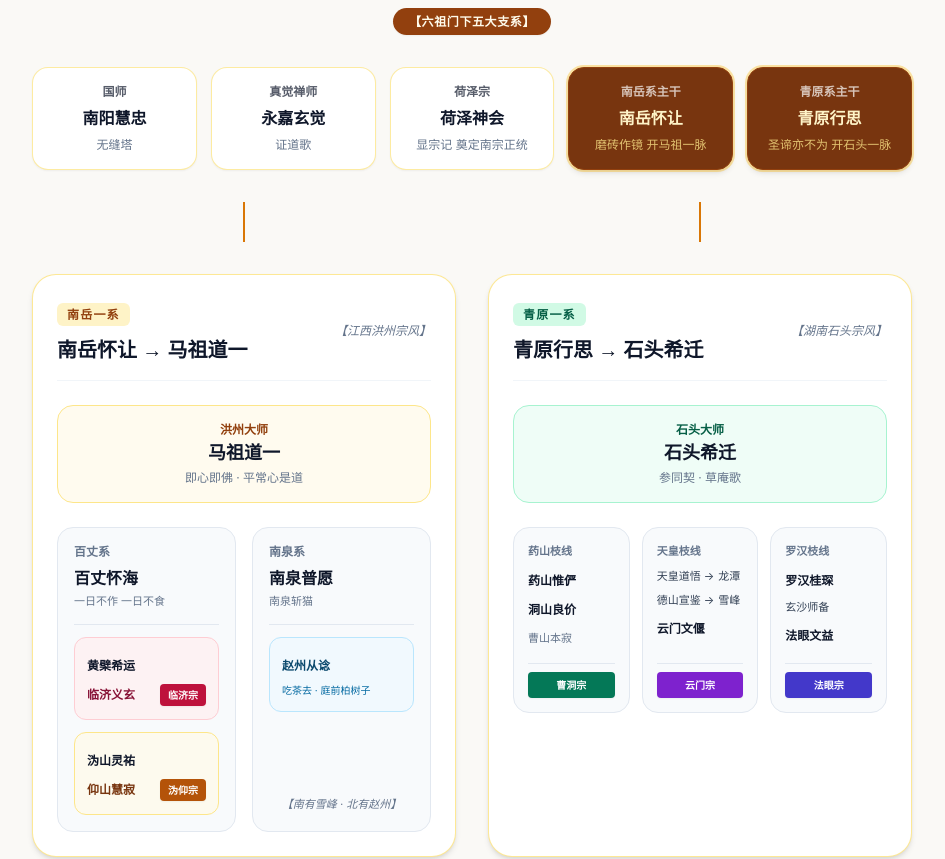
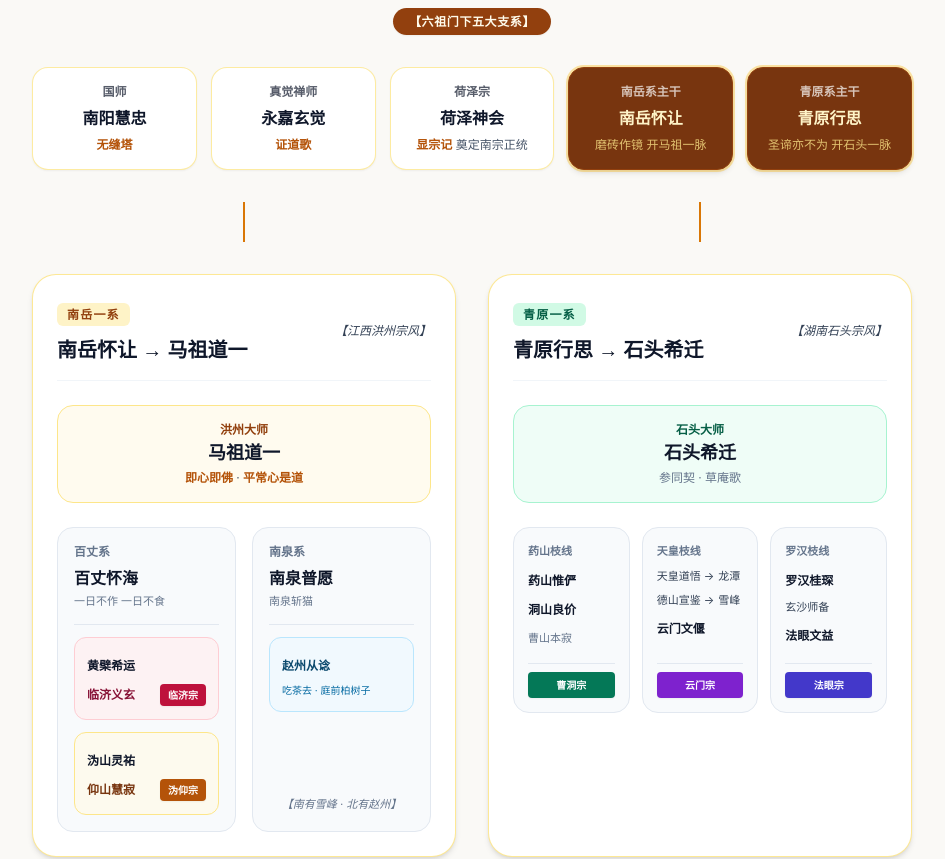
Before and after one commit to creativeburster/chanzong.space, a Next.js app: page / in a window 1280 px wide. Shown: the part 3940-4799 px from the top of the page, without its empty margins (312-1257 px from the left). Built offline with nearby package versions, Linux system fonts and the light colour scheme.

Commit message:
feat: 世系图加链接(证道歌/显宗记/无缝塔/即心即佛/平常心是道/五家宗派标签) + 加深宗风文字颜色

```diff
--- a/components/LineageGraph.tsx
+++ b/components/LineageGraph.tsx
@@ -12,6 +12,8 @@ interface MasterNode {
   sect?: string;
   sectColor?: string;
   sub?: string;
+  subLinks?: { text: string; href: string }[];
+  sectLink?: string;
 }
 
 export const LineageGraph: React.FC = () => {
@@ -29,9 +31,9 @@ export const LineageGraph: React.FC = () => {
 
   // 2. 六祖门下五大分支
   const huinengDisciples: MasterNode[] = [
-    { id: 'nanyang-huizhong', name: '南阳慧忠', title: '国师', sub: '无缝塔' },
-    { id: 'yongjia', name: '永嘉玄觉', title: '真觉禅师', sub: '证道歌' },
-    { id: 'shenhui', name: '荷泽神会', title: '荷泽宗', sub: '显宗记 奠定南宗正统' },
+    { id: 'nanyang-huizhong', name: '南阳慧忠', title: '国师', sub: '无缝塔', subLinks: [{ text: '无缝塔', href: '/persons/nanyang-huizhong' }] },
+    { id: 'yongjia', name: '永嘉玄觉', title: '真觉禅师', sub: '证道歌', subLinks: [{ text: '证道歌', href: '/classics/zhengdaoge' }] },
+    { id: 'shenhui', name: '荷泽神会', title: '荷泽宗', sub: '显宗记 奠定南宗正统', subLinks: [{ text: '显宗记', href: '/classics/shenhui' }] },
     { id: 'huairang', name: '南岳怀让', title: '南岳系主干', sub: '磨砖作镜 开马祖一脉' },
     { id: 'xingsi', name: '青原行思', title: '青原系主干', sub: '圣谛亦不为 开石头一脉' },
   ];
@@ -159,8 +161,22 @@ export const LineageGraph: React.FC = () => {
                       {t(d.name)}
                     </div>
                   )}
-                  <div className={`text-xs mt-1 truncate ${isMainBranch ? 'text-amber-200/80' : 'text-slate-500'}`}>
-                    {t(d.sub || '')}
+                  <div className={`text-xs mt-1 truncate ${isMainBranch ? 'text-amber-200/80' : 'text-slate-600'}`}>
+                    {d.subLinks
+                      ? t(d.sub || '').split(d.subLinks[0].text).map((part, i) => (
+                          <React.Fragment key={i}>
+                            {part}
+                            {i < d.subLinks!.length && (
+                              <Link
+                                href={d.subLinks![i].href}
+                                className={`hover:underline ${isMainBranch ? 'text-amber-300 hover:text-amber-200' : 'text-amber-700 hover:text-amber-900'} font-semibold`}
+                              >
+                                {t(d.subLinks![i].text)}
+                              </Link>
+                            )}
+                          </React.Fragment>
+                        ))
+                      : t(d.sub || '')}
                   </div>
                 </div>
               );
@@ -193,7 +209,7 @@ export const LineageGraph: React.FC = () => {
                     {t('南岳怀让 → 马祖道一')}
                   </h3>
                 </div>
-                <div className="text-xs text-slate-500 font-serif-zen italic">
+                <div className="text-xs text-slate-700 font-serif-zen italic">
                   {t('【江西洪州宗风】')}
                 </div>
               </div>
@@ -204,7 +220,11 @@ export const LineageGraph: React.FC = () => {
                 <Link href="/persons/mazu" className="text-lg font-bold font-serif-zen text-slate-900 hover:text-amber-800 hover:underline">
                   {t('马祖道一')}
                 </Link>
-                <div className="text-xs text-slate-500 mt-0.5">{t('即心即佛 · 平常心是道')}</div>
+                <div className="text-xs text-slate-600 mt-0.5">
+                  <Link href="/concepts/mind-is-buddha" className="text-amber-700 hover:text-amber-900 hover:underline font-semibold">{t('即心即佛')}</Link>
+                  {' · '}
+                  <Link href="/concepts/ordinary-mind" className="text-amber-700 hover:text-amber-900 hover:underline font-semibold">{t('平常心是道')}</Link>
+                </div>
               </div>
 
               {/* 下分两枝：百丈 & 南泉 */}
@@ -230,7 +250,7 @@ export const LineageGraph: React.FC = () => {
                             {t('临济义玄')}
                           </Link>
                           <span className="px-2 py-0.5 rounded text-[10px] font-black bg-rose-700 text-white shadow-sm">
-                            {t('临济宗')}
+                            <Link href="/persons/linji" className="hover:underline">{t('临济宗')}</Link>
                           </span>
                         </div>
                       </div>
@@ -243,7 +263,7 @@ export const LineageGraph: React.FC = () => {
                         <div className="mt-1 flex items-center justify-between">
                           <Link href="/persons/yangshan-huiji" className="text-xs font-bold font-serif-zen text-amber-900 hover:underline min-h-[24px] min-w-[24px] inline-flex items-center justify-center">{t('仰山慧寂')}</Link>
                           <span className="px-2 py-0.5 rounded text-[10px] font-black bg-amber-700 text-white shadow-sm">
-                            {t('沩仰宗')}
+                            <Link href="/persons/weishan-lingyou" className="hover:underline">{t('沩仰宗')}</Link>
                           </span>
                         </div>
                       </div>
@@ -288,7 +308,7 @@ export const LineageGraph: React.FC = () => {
                     {t('青原行思 → 石头希迁')}
                   </h3>
                 </div>
-                <div className="text-xs text-slate-500 font-serif-zen italic">
+                <div className="text-xs text-slate-700 font-serif-zen italic">
                   {t('【湖南石头宗风】')}
                 </div>
               </div>
@@ -319,7 +339,7 @@ export const LineageGraph: React.FC = () => {
                   </div>
                   <div className="mt-3 pt-2 border-t border-slate-200 text-center">
                     <span className="px-2 py-1 rounded text-[10px] font-black bg-emerald-700 text-white shadow-sm block">
-                      {t('曹洞宗')}
+                      <Link href="/persons/dongshan" className="hover:underline">{t('曹洞宗')}</Link>
                     </span>
                   </div>
                 </div>
@@ -344,7 +364,7 @@ export const LineageGraph: React.FC = () => {
                   </div>
                   <div className="mt-3 pt-2 border-t border-slate-200 text-center">
                     <span className="px-2 py-1 rounded text-[10px] font-black bg-purple-700 text-white shadow-sm block">
-                      {t('云门宗')}
+                      <Link href="/persons/yunmen" className="hover:underline">{t('云门宗')}</Link>
                     </span>
                   </div>
                 </div>
@@ -361,7 +381,7 @@ export const LineageGraph: React.FC = () => {
                   </div>
                   <div className="mt-3 pt-2 border-t border-slate-200 text-center">
                     <span className="px-2 py-1 rounded text-[10px] font-black bg-indigo-700 text-white shadow-sm block">
-                      {t('法眼宗')}
+                      <Link href="/persons/fayan-wenyi" className="hover:underline">{t('法眼宗')}</Link>
                     </span>
                   </div>
                 </div>
```
